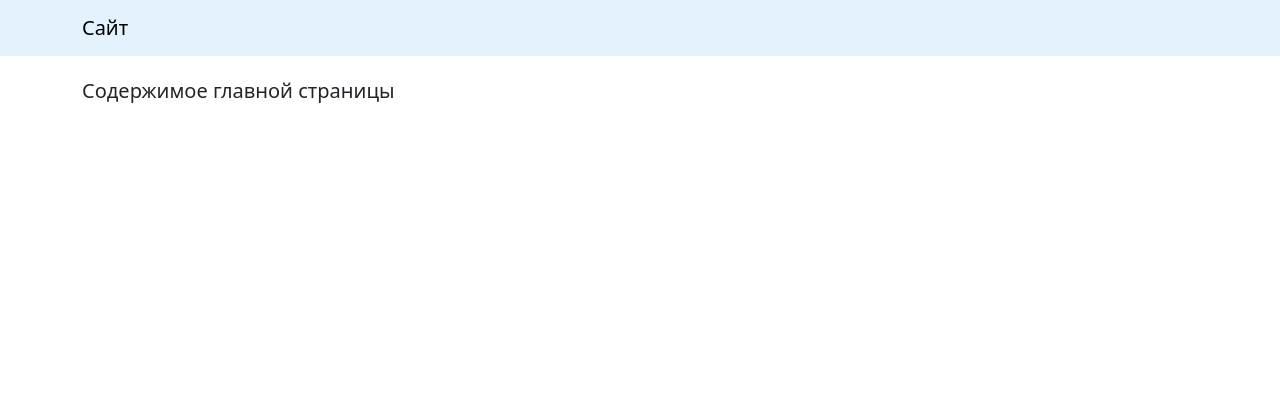
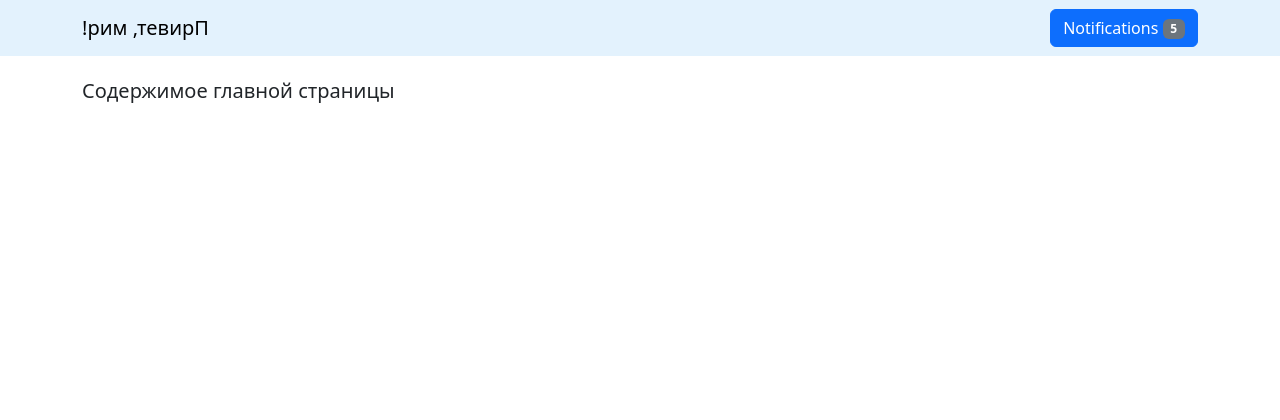
Before and after one commit to krylovilya/posting-ads, a Django app: page / in a window 1280 px wide. Shown: the top 420 px of the page. Run offline with Django 3.2, Linux system fonts and the light colour scheme; data that the repository does not hold is empty; some libraries are stand-ins or nearby versions.

Commit message:
Add custom tag and filter

```diff
--- /dev/null
+++ b/apps/main/templatetags/main_tags_and_filters.py
@@ -0,0 +1,17 @@
+from random import randint
+
+from django import template
+from django.template.defaultfilters import stringfilter
+
+register = template.Library()
+
+
+@register.simple_tag
+def number_of_user_notifications():
+    return randint(0, 10)
+
+
+@register.filter
+@stringfilter
+def string_inversion(value):
+    return value[::-1]
--- a/templates/main/includes/header.html
+++ b/templates/main/includes/header.html
@@ -1,6 +1,7 @@
+{% load main_tags_and_filters %}
 <nav class="navbar navbar-expand-lg navbar-light" style="background-color: #e3f2fd;">
     <div class="container">
-        <a class="navbar-brand" href="/">Сайт</a>
+        <a class="navbar-brand" href="/">{{ "Привет, мир!" | string_inversion }}</a>
         <button class="navbar-toggler" type="button" data-bs-toggle="collapse" data-bs-target="#navbarSupportedContent"
                 aria-controls="navbarSupportedContent" aria-expanded="false" aria-label="Toggle navigation">
             <span class="navbar-toggler-icon"></span>
@@ -17,5 +18,8 @@
                 {% endif %}
             </ul>
         </div>
+        <button type="button" class="btn btn-primary">
+            Notifications <span class="badge bg-secondary">{% number_of_user_notifications %}</span>
+        </button>
     </div>
 </nav>
```
Also changed, not shown: apps/main/templatetags/__init__.py (added).
